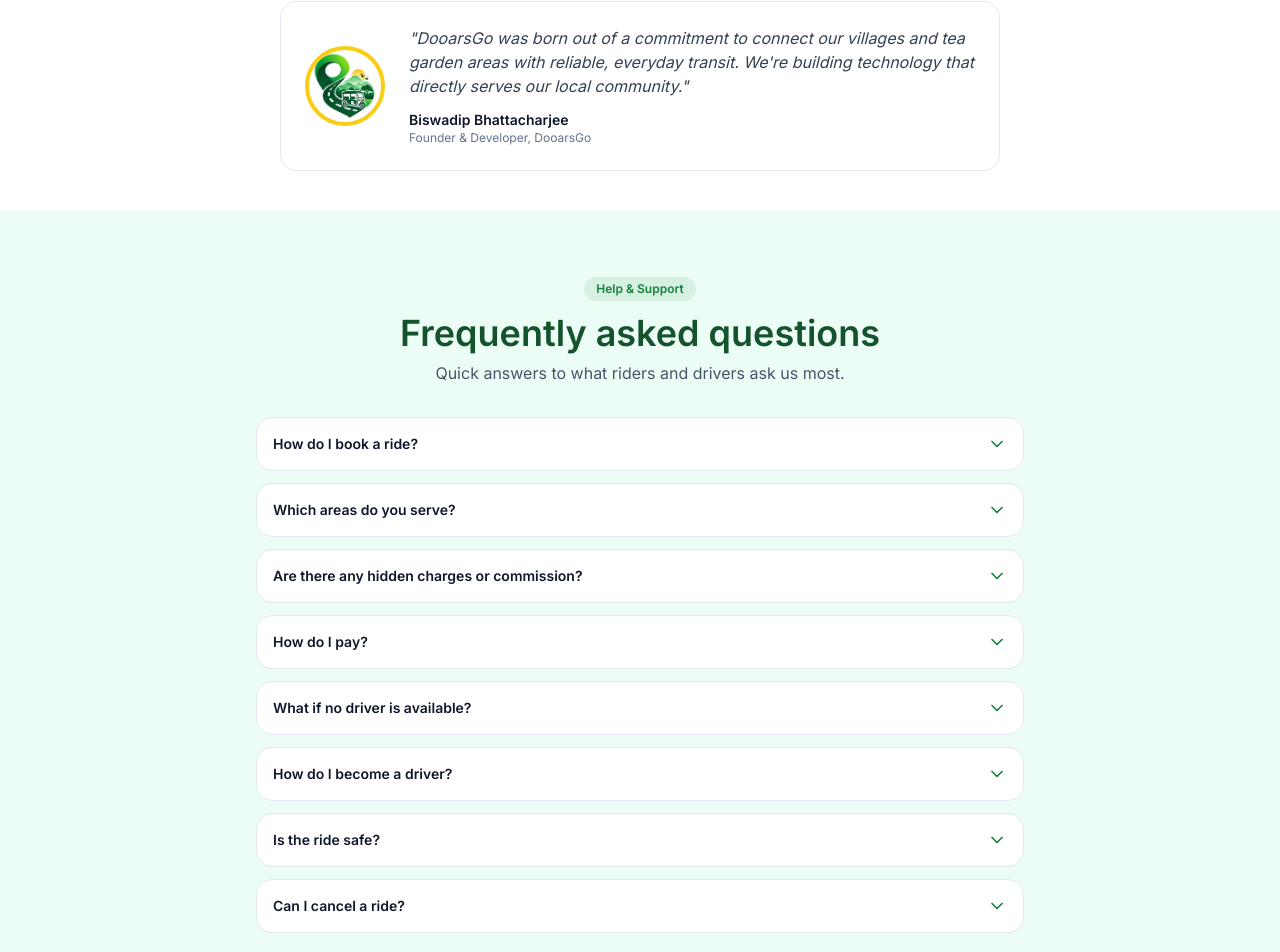
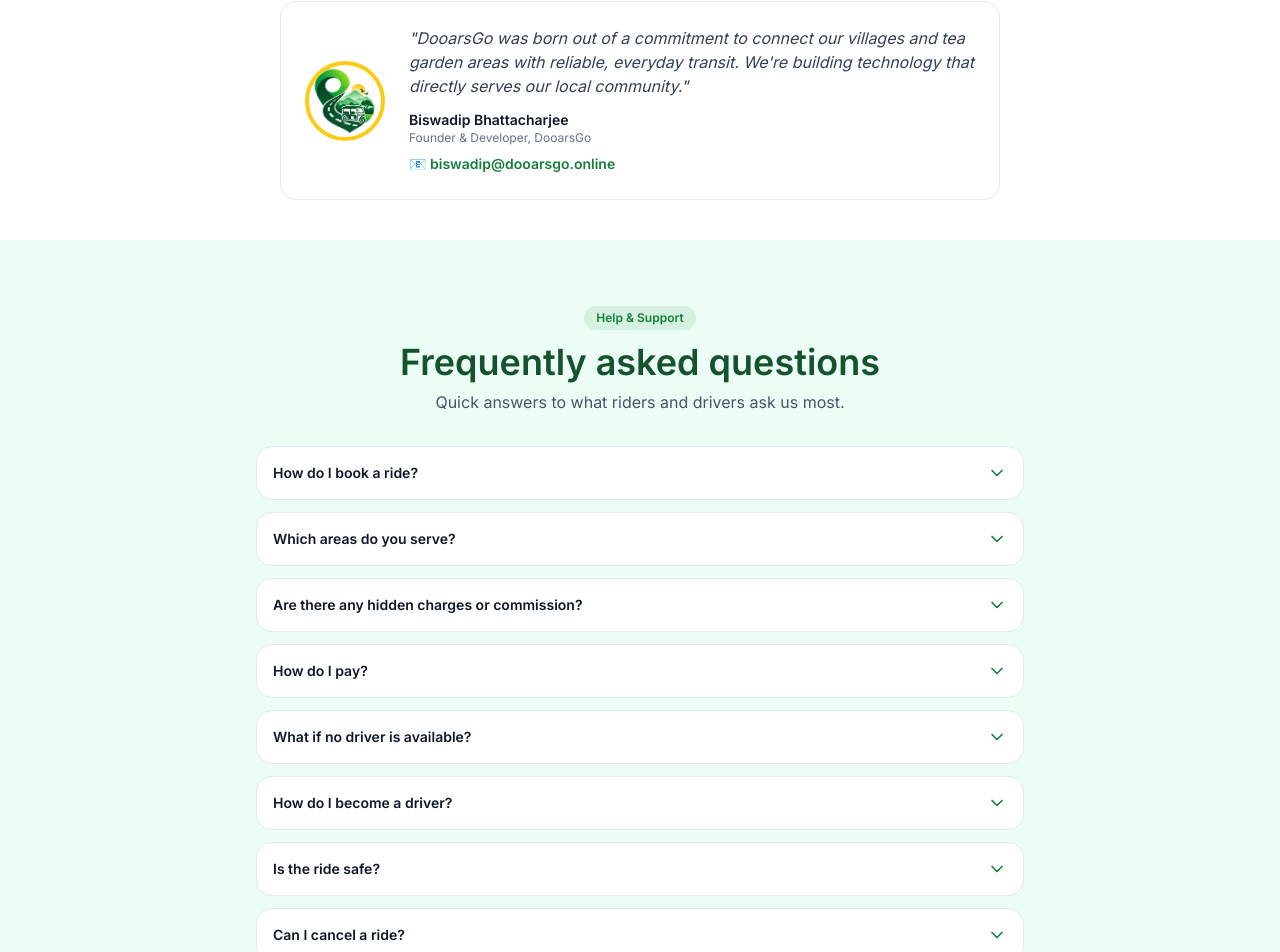
Before and after one commit to biswadip98/DooarsGo, a React (Vite) app: page / in a window 1280 px wide. Shown: the part 2318-3270 px from the top of the page. Built offline with nearby package versions, Linux system fonts and the light colour scheme; no server answers.

Commit message:
Add contact email to landing

```diff
--- a/src/pages/Landing.jsx
+++ b/src/pages/Landing.jsx
@@ -304,6 +304,7 @@
               <p className="italic text-slate-700">"DooarsGo was born out of a commitment to connect our villages and tea garden areas with reliable, everyday transit. We're building technology that directly serves our local community."</p>
               <p className="mt-3 text-sm font-bold text-slate-900">Biswadip Bhattacharjee</p>
               <p className="text-xs text-slate-500">Founder &amp; Developer, DooarsGo</p>
+              <a href="mailto:biswadip@dooarsgo.online" className="mt-2 inline-block text-sm font-bold text-[#15803d] hover:underline">📧 biswadip@dooarsgo.online</a>
             </div>
           </div>
         </Reveal>
--- a/src/pages/driver/DriverRegister.jsx
+++ b/src/pages/driver/DriverRegister.jsx
@@ -179,7 +179,7 @@
           <div className="flex gap-2">
             {fileField('Your photo', selfie, setSelfie)}
             {fileField('Aadhaar', aadhaar, setAadhaar)}
-            {fileField('Vehicle', vehiclePhoto, setVehiclePhoto)}
+            {fileField('Vehicle front (show clear number plate)', vehiclePhoto, setVehiclePhoto)}
           </div>
 
           {(() => {
```
